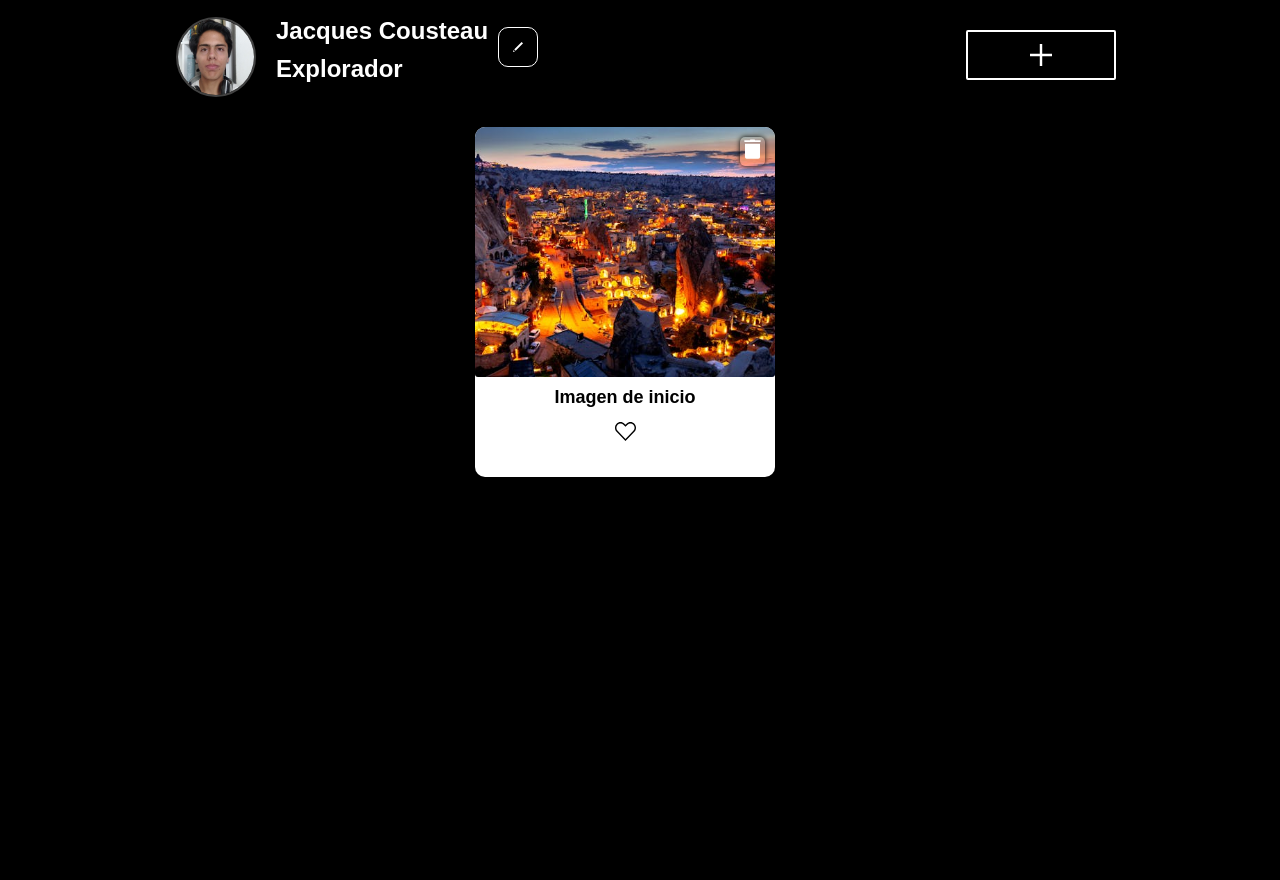
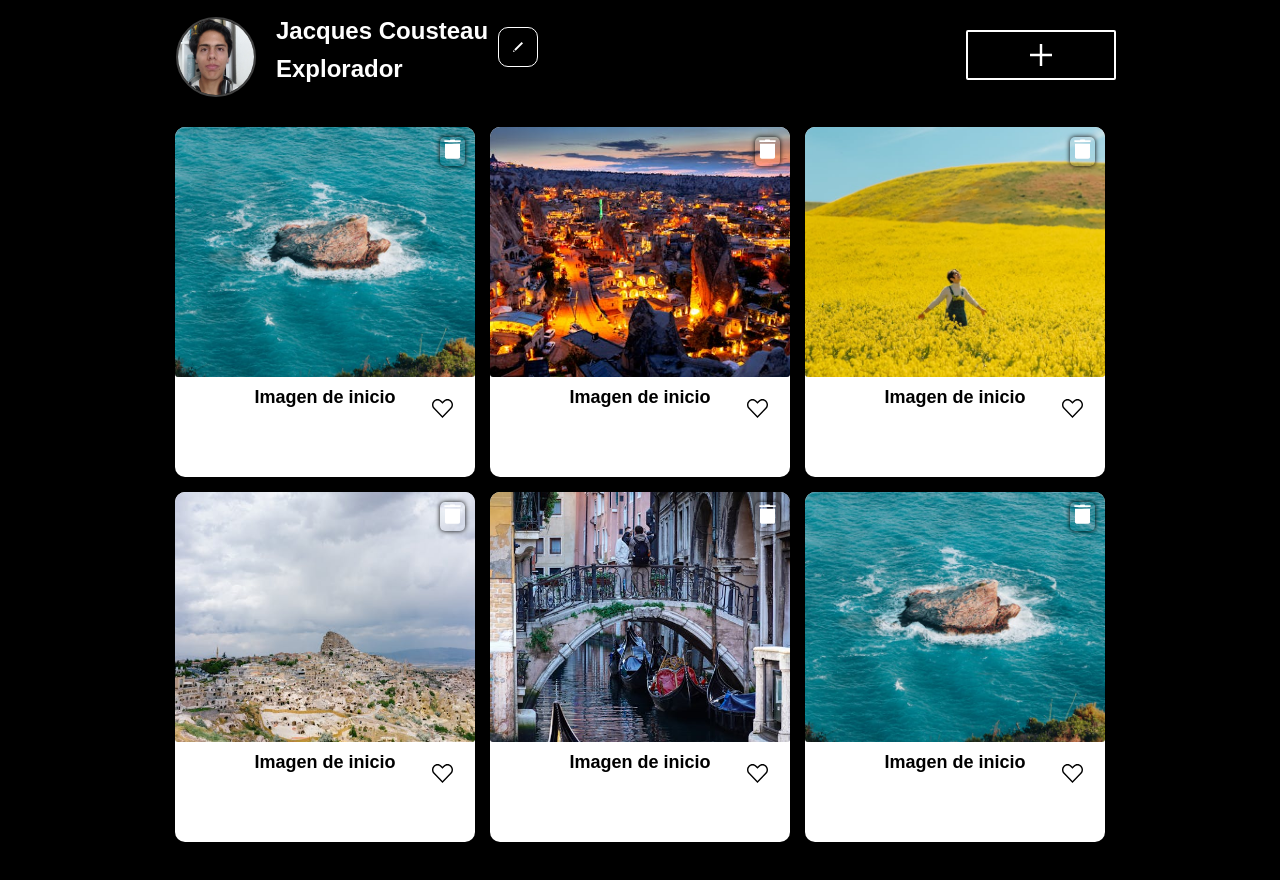
Before and after one commit to ZabdiAyala20/web_project_around, a plain HTML site: page index.html in a window 1280 px wide. Shown: the part 56-936 px from the top of the page. Drawn offline with Linux system fonts and the light colour scheme.

Commit message:
correccion de tarjetas

```diff
--- a/blocks/content.css
+++ b/blocks/content.css
@@ -197,8 +197,13 @@ box-shadow: 0 0 15px rgba(0,0,0,0.5);
   overflow: hidden;
   white-space: nowrap;
 }
-
+.like-text__container{
+  display: flex;
+  align-items: center;
+}
 .card__like-button {
+  position: absolute;
+  right: 10px;
   padding: 2px;
   border: none;
   cursor: pointer;
--- a/index.html
+++ b/index.html
@@ -64,8 +64,10 @@
           <img src="./images/icons8-basura (1).svg" alt="Eliminar" class="trash__icon">
         </button>
         <img class="card__image" src="./images/rural_noche.jpg" alt="Imagen predeterminada">
+        <div class="like-text__container">
         <p class="card__title">Pon el titulo</p>
         <button class="card__like-button"><img class="card__like-button" src="./images/likeButton.svg"></button>
+      </div>
       </div>
     </div>
   </template>
--- a/scripts/index.js
+++ b/scripts/index.js
@@ -107,6 +107,18 @@ document.addEventListener('click', (event) => {
         }
     }
 });
+// funciones para que esten 6 tarjetas de inicio
+document.addEventListener('DOMContentLoaded', () => {
+    const container = document.querySelector('.images__add_form-container');
+    const cardTemplate = document.querySelector('#card__images');
+    const cardClone = cardTemplate.content.cloneNode(true);
+    cardClone.querySelector('.card__title').textContent = 'Imagen de inicio';
+    const cardImage = cardClone.querySelector('.card__image');
+    cardImage.src = './images/rural_noche.jpg';
+    cardImage.src = './images/mar.jpg';
+    cardImage.alt = 'Imagen predeterminada';
+    container.appendChild(cardClone);
+});
 
 document.addEventListener('DOMContentLoaded', () => {
     const container = document.querySelector('.images__add_form-container');
@@ -119,6 +131,48 @@ document.addEventListener('DOMContentLoaded', () => {
     container.appendChild(cardClone);
 });
 
+document.addEventListener('DOMContentLoaded', () => {
+    const container = document.querySelector('.images__add_form-container');
+    const cardTemplate = document.querySelector('#card__images');
+    const cardClone = cardTemplate.content.cloneNode(true);
+    cardClone.querySelector('.card__title').textContent = 'Imagen de inicio';
+    const cardImage = cardClone.querySelector('.card__image');
+    cardImage.src = './images/campo_amarillo.jpg';
+    cardImage.alt = 'Imagen predeterminada';
+    container.appendChild(cardClone);
+});
+document.addEventListener('DOMContentLoaded', () => {
+    const container = document.querySelector('.images__add_form-container');
+    const cardTemplate = document.querySelector('#card__images');
+    const cardClone = cardTemplate.content.cloneNode(true);
+    cardClone.querySelector('.card__title').textContent = 'Imagen de inicio';
+    const cardImage = cardClone.querySelector('.card__image');
+    cardImage.src = './images/pueblo_rural.jpg';
+    cardImage.alt = 'Imagen predeterminada';
+    container.appendChild(cardClone);
+});
+document.addEventListener('DOMContentLoaded', () => {
+    const container = document.querySelector('.images__add_form-container');
+    const cardTemplate = document.querySelector('#card__images');
+    const cardClone = cardTemplate.content.cloneNode(true);
+    cardClone.querySelector('.card__title').textContent = 'Imagen de inicio';
+    const cardImage = cardClone.querySelector('.card__image');
+    cardImage.src = './images/pueblo_de_agua.jpg';
+    cardImage.alt = 'Imagen predeterminada';
+    container.appendChild(cardClone);
+});
+document.addEventListener('DOMContentLoaded', () => {
+    const container = document.querySelector('.images__add_form-container');
+    const cardTemplate = document.querySelector('#card__images');
+    const cardClone = cardTemplate.content.cloneNode(true);
+    cardClone.querySelector('.card__title').textContent = 'Imagen de inicio';
+    const cardImage = cardClone.querySelector('.card__image');
+    cardImage.src = './images/rural_noche.jpg';
+    cardImage.src = './images/mar.jpg';
+    cardImage.alt = 'Imagen predeterminada';
+    container.appendChild(cardClone);
+});
+
 
 document.addEventListener('click', (event) => {
     if (event.target.closest('.card__like-button')) {
```
